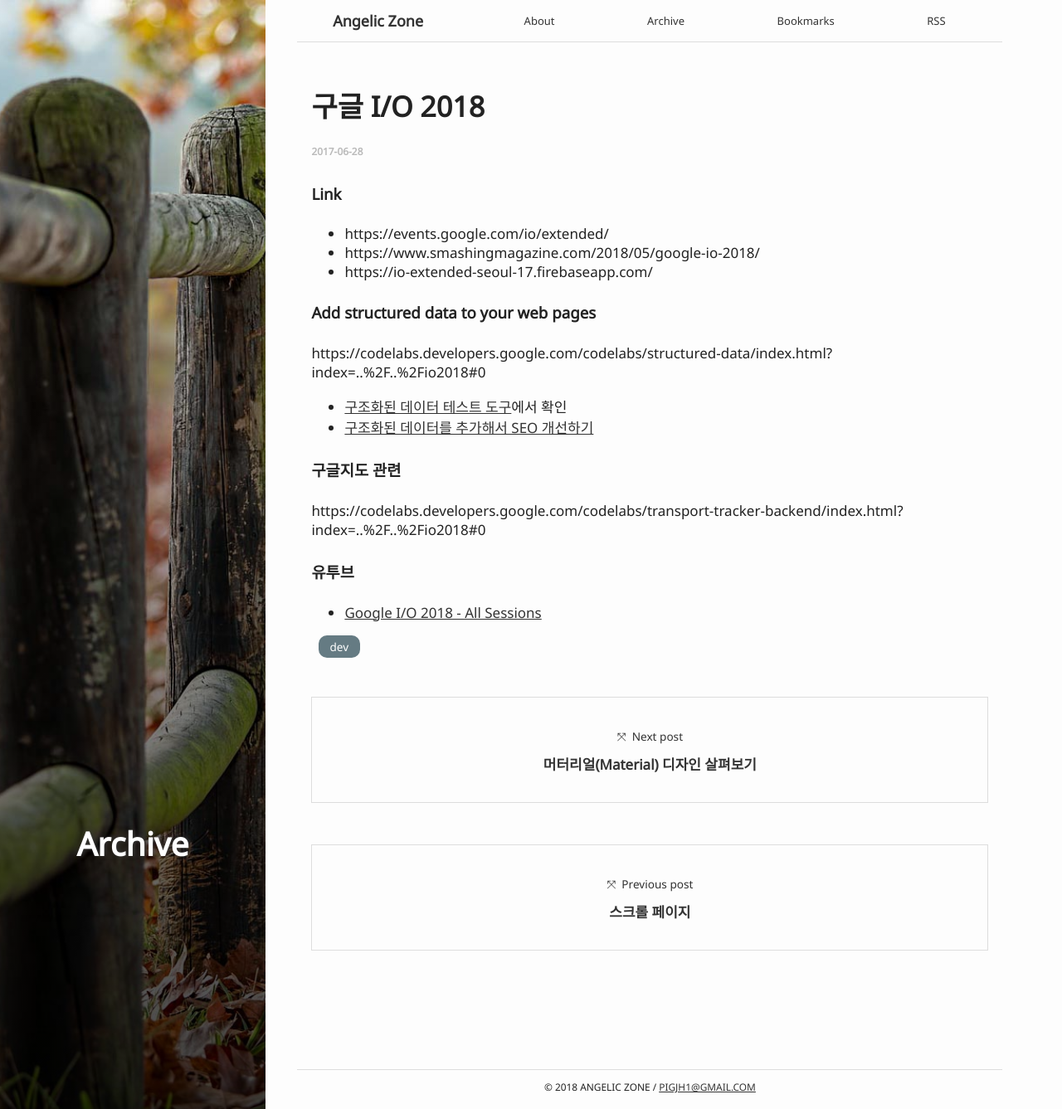
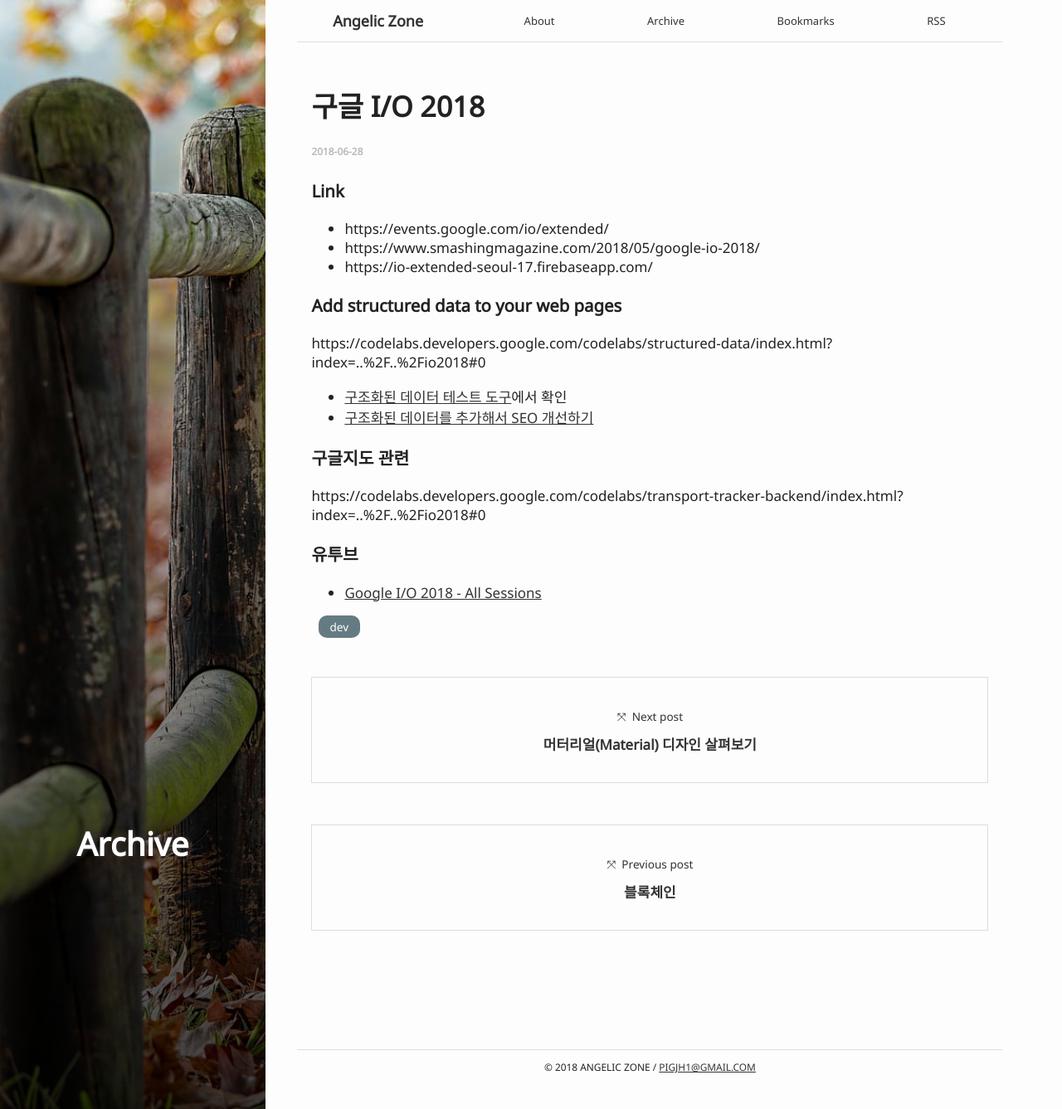
Before and after one commit to pigjh1/pigjh1.github.com, a Jekyll site: the page built from _posts/2018-05-14-google-io-2018.md, in a window 1280 px wide and 1337 px high. Shown: the whole window at 83% size. Built offline with Jekyll 4.4.1, drawn with Linux system fonts in a browser that asks for light colours.

Commit message:
Fix posts

```diff
--- a/_posts/2018-05-14-google-io-2018.md
+++ b/_posts/2018-05-14-google-io-2018.md
@@ -2,23 +2,23 @@
 bg: "tools.jpg"
 layout: post
 title: "구글 I/O 2018"
-date: 2017-06-28 11:41:00
+date: 2018-06-28 11:41:00
 categories: posts
 tags: ['dev']
 ---
 
-#### Link
+### Link
 - https://events.google.com/io/extended/
 - https://www.smashingmagazine.com/2018/05/google-io-2018/
 - https://io-extended-seoul-17.firebaseapp.com/
 
-#### Add structured data to your web pages
+### Add structured data to your web pages
 https://codelabs.developers.google.com/codelabs/structured-data/index.html?index=..%2F..%2Fio2018#0
 - [구조화된 데이터 테스트 도구](https://search.google.com/structured-data/testing-tool/u/0/?hl=ko)에서 확인
 - [구조화된 데이터를 추가해서 SEO 개선하기](http://beemarketer.co.kr/digital-marketing/structured-data/)
 
-#### 구글지도 관련
+### 구글지도 관련
 https://codelabs.developers.google.com/codelabs/transport-tracker-backend/index.html?index=..%2F..%2Fio2018#0
 
-#### 유투브
+### 유투브
 - [Google I/O 2018 - All Sessions](https://www.youtube.com/playlist?list=PLOU2XLYxmsIInFRc3M44HUTQc3b_YJ4-Y)
```
Also changed, not shown: _posts/2018-06-28-material.md (+1 -1 lines).
